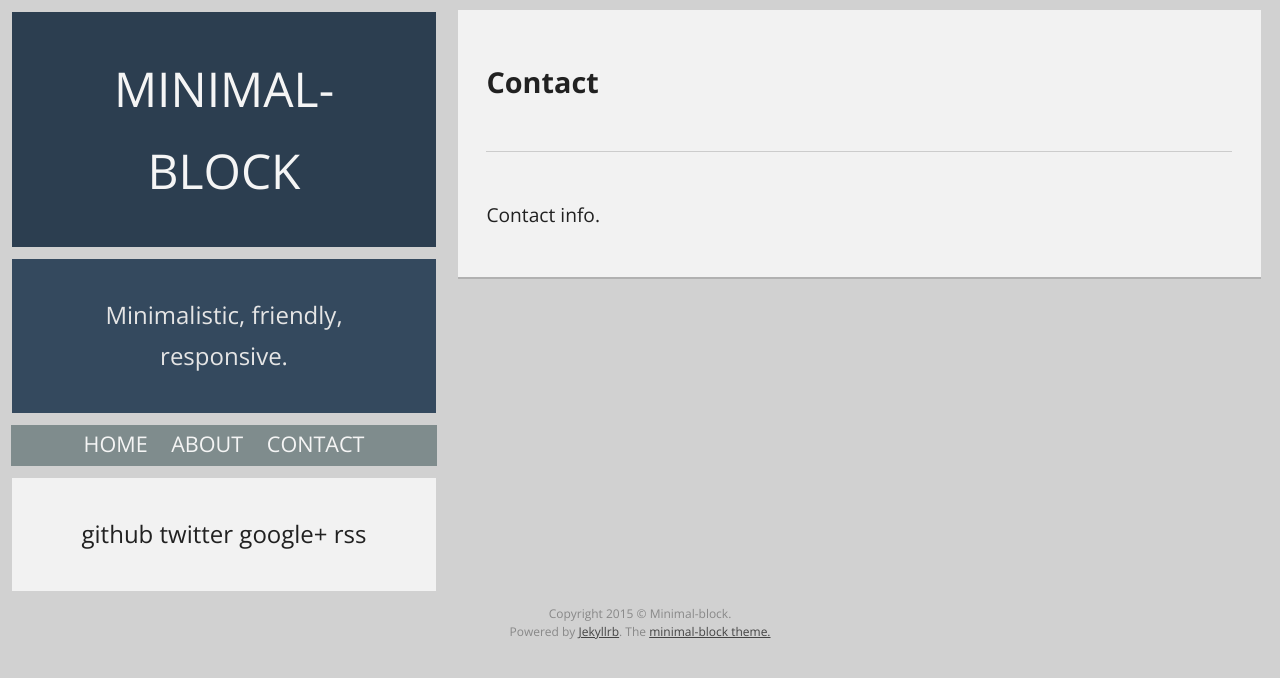
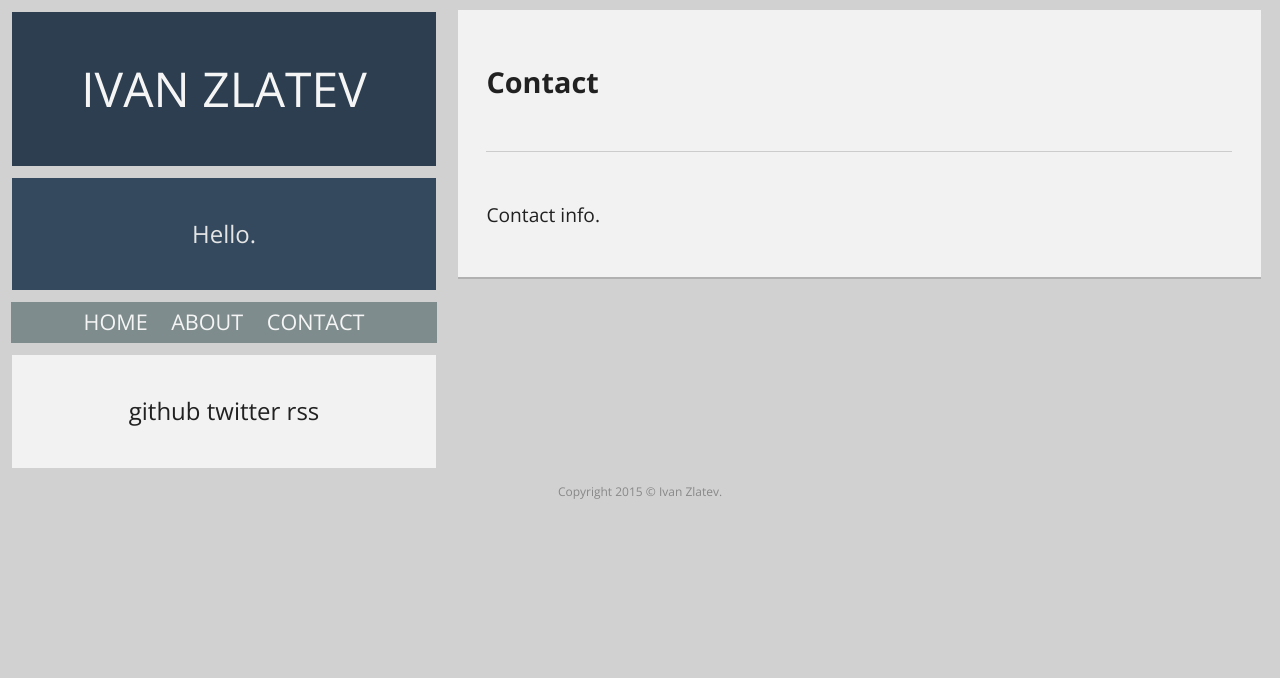
Before and after one commit to ivanz/ivanz.github.io, a Jekyll site: the page built from contact/index.html, in a window 1280 px wide. Shown: the top 678 px of the page. Built offline with Jekyll 4.4.1, drawn with Linux system fonts in a browser that asks for light colours.

Commit message:
Small tweaks.

```diff
--- a/_config.yml
+++ b/_config.yml
@@ -1,6 +1,6 @@
 # General
-name: Minimal-Block
-description: "Minimalistic, friendly, responsive."
+name: Ivan Zlatev
+description: Hello.
 url: http://ivanz.github.io
 
 highlighter: rouge
@@ -9,10 +9,9 @@ paginate: 5
 permalink: /:title
 
 # Social share and comments.
-disqus-id: yourusername
+disqus-id: ivanz
 twitter: ivanzlatev
 github: ivanz
-google: +yourusername
 
 # RSS feed
 rss-feed-limit: 50
--- a/_includes/footer.html
+++ b/_includes/footer.html
@@ -1,7 +1,3 @@
 <div class="footer module">
-    <span class="licence">Copyright 2015 &copy; Minimal-block.</span>
-    <p>
-        Powered by <a href="http://jekyllrb.com/" target="_blank">Jekyllrb</a>.
-        The <a href="https://github.com/drvy/minimal-block" target="_blank">minimal-block theme.</a>
-    </p>
+    <span class="licence">Copyright 2015 &copy; Ivan Zlatev.</span>
 </div>
--- a/_layouts/default.html
+++ b/_layouts/default.html
@@ -45,7 +45,6 @@
         <div class="module links color-3">
             <a href="https://github.com/{{ site.github }}" title="Profile in Github" target="_blank">github</a>
             <a href="https://twitter.com/{{ site.twitter }}" title="Profile in Twitter" target="_blank">twitter</a>
-            <a href="https://plus.google.com/{{ site.google }}" title="Profile in Google+" target="_blank">Google+</a>
             <a href="{{ site.url }}/feed.xml" title="Suscribe to RSS" target="_blank">rss</a>
         </div>
 
--- a/css/main.css
+++ b/css/main.css
@@ -25,7 +25,7 @@
 
 html, body {
     background: #d1d1d1;
-    font-family: 'Open Sans', sans-serif;
+    font-family: "Open Sans", "Helvetica Neue", Helvetica, Arial, sans-serif;
     font-size: 24px;
     margin: 0;
 }
--- a/index.html
+++ b/index.html
@@ -8,7 +8,11 @@ layout: default
         <article class="module color-3">
                 <h2><a href="{{ site.url }}{{ post.url }}" title="{{ post.title }}">{{ post.title }}</a></h2>
                 <span class="category">{{ post.categories | array_to_sentence_string }}</span>
-                <p>{{ post.excerpt | strip_html | truncate: 250 }}</p>
+
+                <p>{{ post.content | split:'<!--break-->' | first }}<p>
+                {% if post.content contains '<!--break-->' %}
+                    <a href="{{ post.url }}">read more</a>
+                {% endif %}
         </article>
     {% endfor %}
 
```
